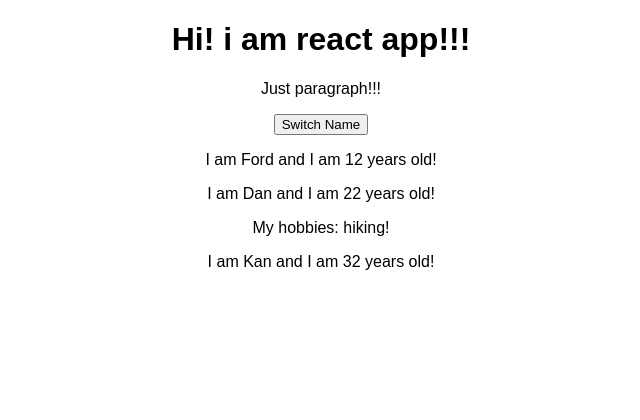
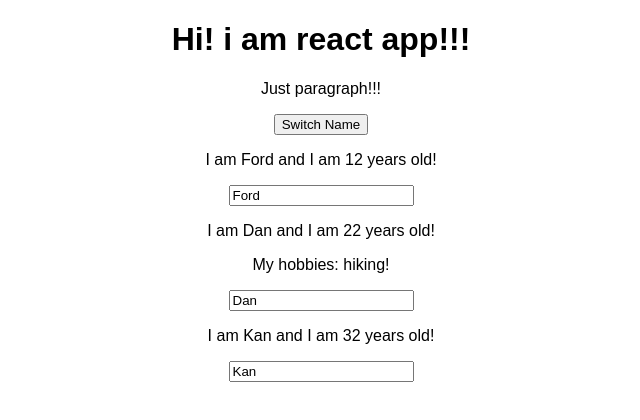
Before and after one commit to VKuzmich/my-app, a React (Create React App) app: page / in a window 1280 px wide. Shown: the top 420 px of the page, without its empty margins (319-959 px from the left). Built offline with nearby package versions, Linux system fonts and the light colour scheme.

Commit message:
00047 binding dynamically

```diff
--- a/src/App.js
+++ b/src/App.js
@@ -23,6 +23,15 @@
             ]})
     }
 
+    nameChangedHandler = (event) => {
+        this.setState({
+            persons: [
+                { name: 'Lord', age: "72" },
+                { name: event.target.value, age: "59" },
+                { name: 'San', age: "42" }
+            ]})
+    }
+
     render() {
       return (
           <div className="App">
@@ -33,7 +42,8 @@
                     age={this.state.persons[0].age}/>
             <Person name={this.state.persons[1].name}
                     age={this.state.persons[1].age}
-                    click={this.switchNameHandler.bind(this, 'Firm')}> My hobbies: hiking! </Person>
+                    click={this.switchNameHandler.bind(this, 'Firm')}
+                    changed={this.nameChangedHandler}> My hobbies: hiking! </Person>
             <Person name={this.state.persons[2].name}
                     age={this.state.persons[2].age}/>
           </div>
--- a/src/Person/Person.js
+++ b/src/Person/Person.js
@@ -5,6 +5,7 @@
         <div>
             <p onClick={props.click}>I am {props.name} and I am {props.age} years old! </p>
             <p>{props.children}</p>
+            <input type='text' onChange={props.changed} value={props.name}/>
         </div>
 
     )
```
